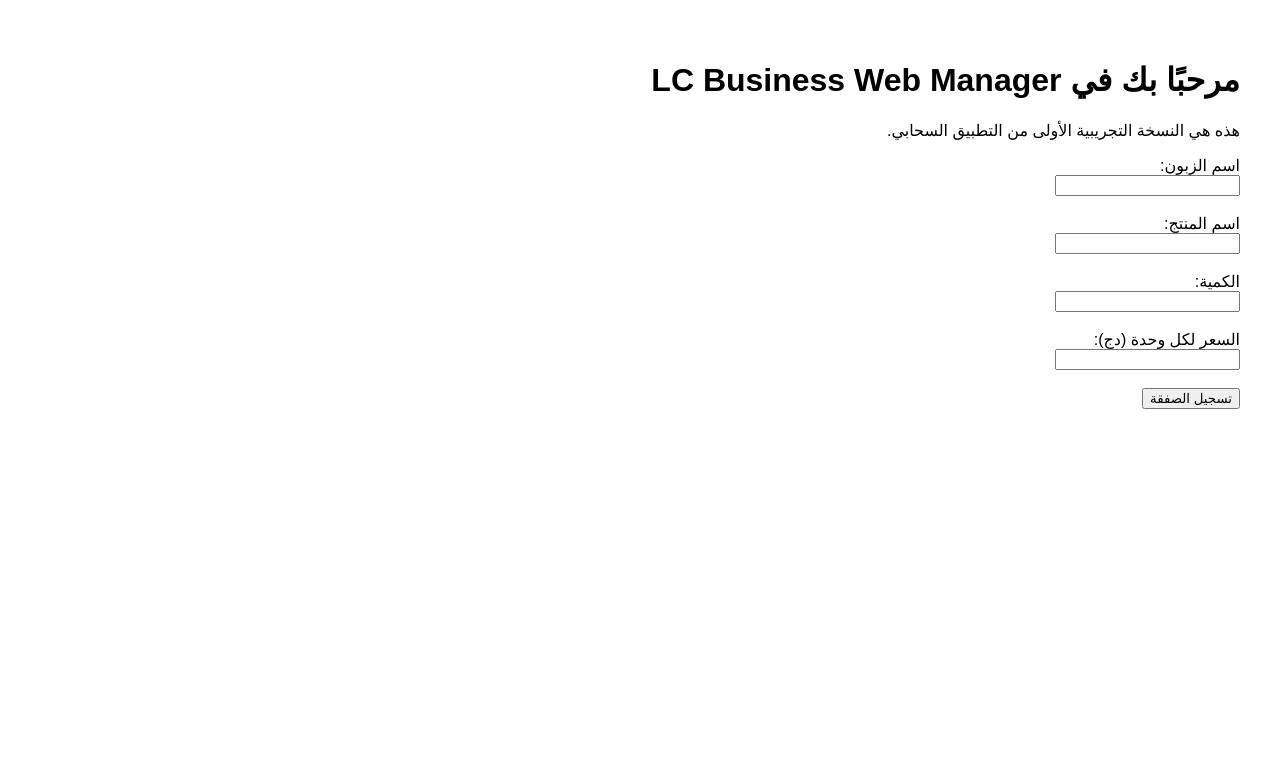
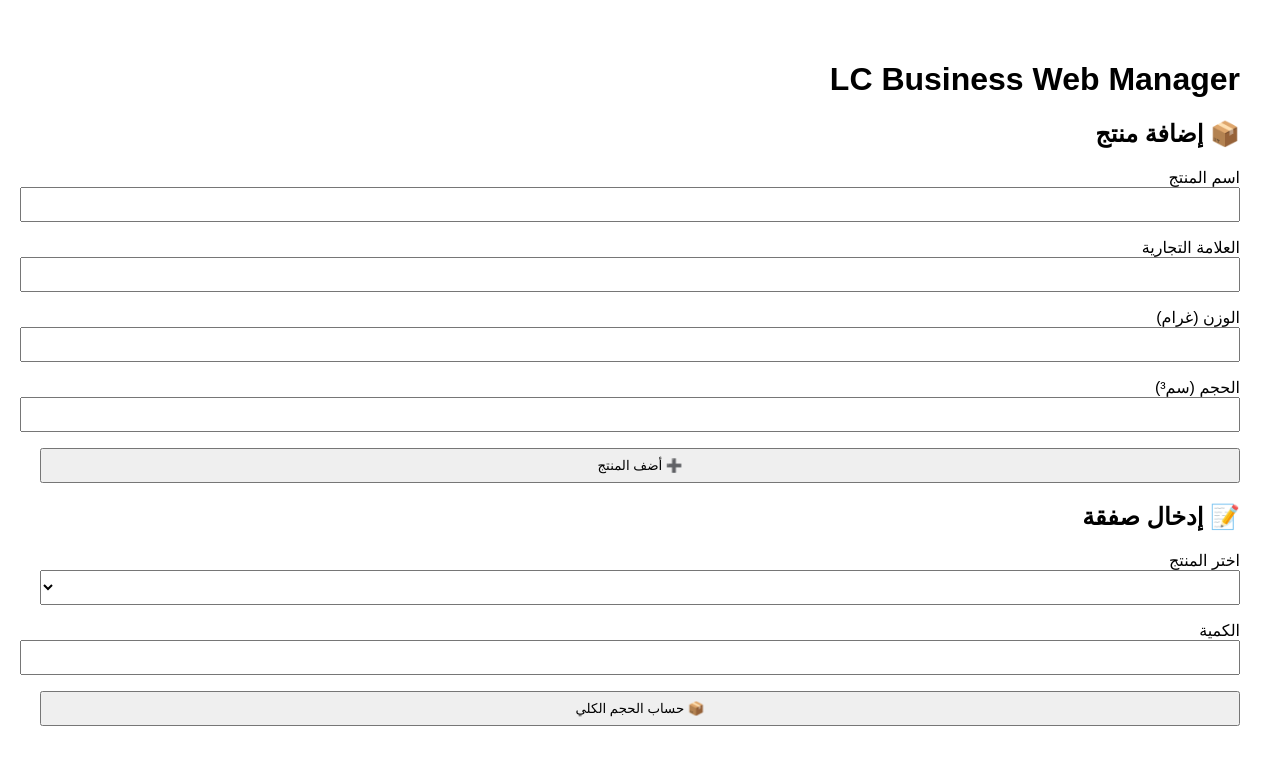
Before and after one commit to LCB-WebManager/lc-business-web, a plain HTML site: page index.html in a window 1280 px wide. Drawn offline with Linux system fonts and the light colour scheme.

Commit message:
Add files via upload

```diff
--- a/index.html
+++ b/index.html
@@ -1,24 +1,80 @@
 
 <!DOCTYPE html>
 <html lang="ar" dir="rtl">
-  <head>
-    <meta charset="UTF-8" />
-    <meta name="viewport" content="width=device-width, initial-scale=1.0" />
-    <title>LC Business Web Manager</title>
-  </head>
-  <body style="font-family: sans-serif; direction: rtl; padding: 2rem;">
-    <h1>مرحبًا بك في LC Business Web Manager</h1>
-    <p>هذه هي النسخة التجريبية الأولى من التطبيق السحابي.</p>
-    <form>
-      <label>اسم الزبون:</label><br />
-      <input type="text" /><br /><br />
-      <label>اسم المنتج:</label><br />
-      <input type="text" /><br /><br />
-      <label>الكمية:</label><br />
-      <input type="number" /><br /><br />
-      <label>السعر لكل وحدة (دج):</label><br />
-      <input type="number" /><br /><br />
-      <button type="submit">تسجيل الصفقة</button>
-    </form>
-  </body>
+<head>
+  <meta charset="UTF-8" />
+  <meta name="viewport" content="width=device-width, initial-scale=1.0"/>
+  <title>LC Business Web Manager - المنتجات</title>
+  <style>
+    body { font-family: sans-serif; padding: 2rem; direction: rtl; }
+    input, select, button { margin-bottom: 1rem; display: block; width: 100%; padding: 0.5rem; }
+    .result { font-weight: bold; margin-top: 1rem; color: green; }
+  </style>
+</head>
+<body>
+  <h1>LC Business Web Manager</h1>
+  <h2>📦 إضافة منتج</h2>
+
+  <label>اسم المنتج</label>
+  <input type="text" id="productName" />
+
+  <label>العلامة التجارية</label>
+  <input type="text" id="brand" />
+
+  <label>الوزن (غرام)</label>
+  <input type="number" id="weight" />
+
+  <label>الحجم (سم³)</label>
+  <input type="number" id="volume" />
+
+  <button onclick="addProduct()">➕ أضف المنتج</button>
+
+  <h2>📝 إدخال صفقة</h2>
+  <label>اختر المنتج</label>
+  <select id="productList"></select>
+
+  <label>الكمية</label>
+  <input type="number" id="quantity" />
+
+  <button onclick="calculateVolume()">📦 حساب الحجم الكلي</button>
+
+  <div class="result" id="totalVolume"></div>
+
+  <script>
+    let products = [];
+
+    function addProduct() {
+      const name = document.getElementById('productName').value;
+      const brand = document.getElementById('brand').value;
+      const weight = parseFloat(document.getElementById('weight').value);
+      const volume = parseFloat(document.getElementById('volume').value);
+
+      if (!name || !brand || !weight || !volume) {
+        alert('يرجى تعبئة جميع الحقول');
+        return;
+      }
+
+      const product = { name, brand, weight, volume };
+      products.push(product);
+      const option = document.createElement('option');
+      option.value = products.length - 1;
+      option.text = `${name} - ${brand}`;
+      document.getElementById('productList').appendChild(option);
+      alert('✅ تم إضافة المنتج بنجاح');
+    }
+
+    function calculateVolume() {
+      const index = document.getElementById('productList').value;
+      const quantity = parseFloat(document.getElementById('quantity').value);
+      if (index === "" || isNaN(quantity)) {
+        alert('يرجى اختيار منتج وإدخال الكمية');
+        return;
+      }
+
+      const product = products[index];
+      const totalVol = quantity * product.volume;
+      document.getElementById('totalVolume').textContent = `📦 الحجم الإجمالي التقريبي: ${totalVol.toLocaleString()} سم³`;
+    }
+  </script>
+</body>
 </html>
```
